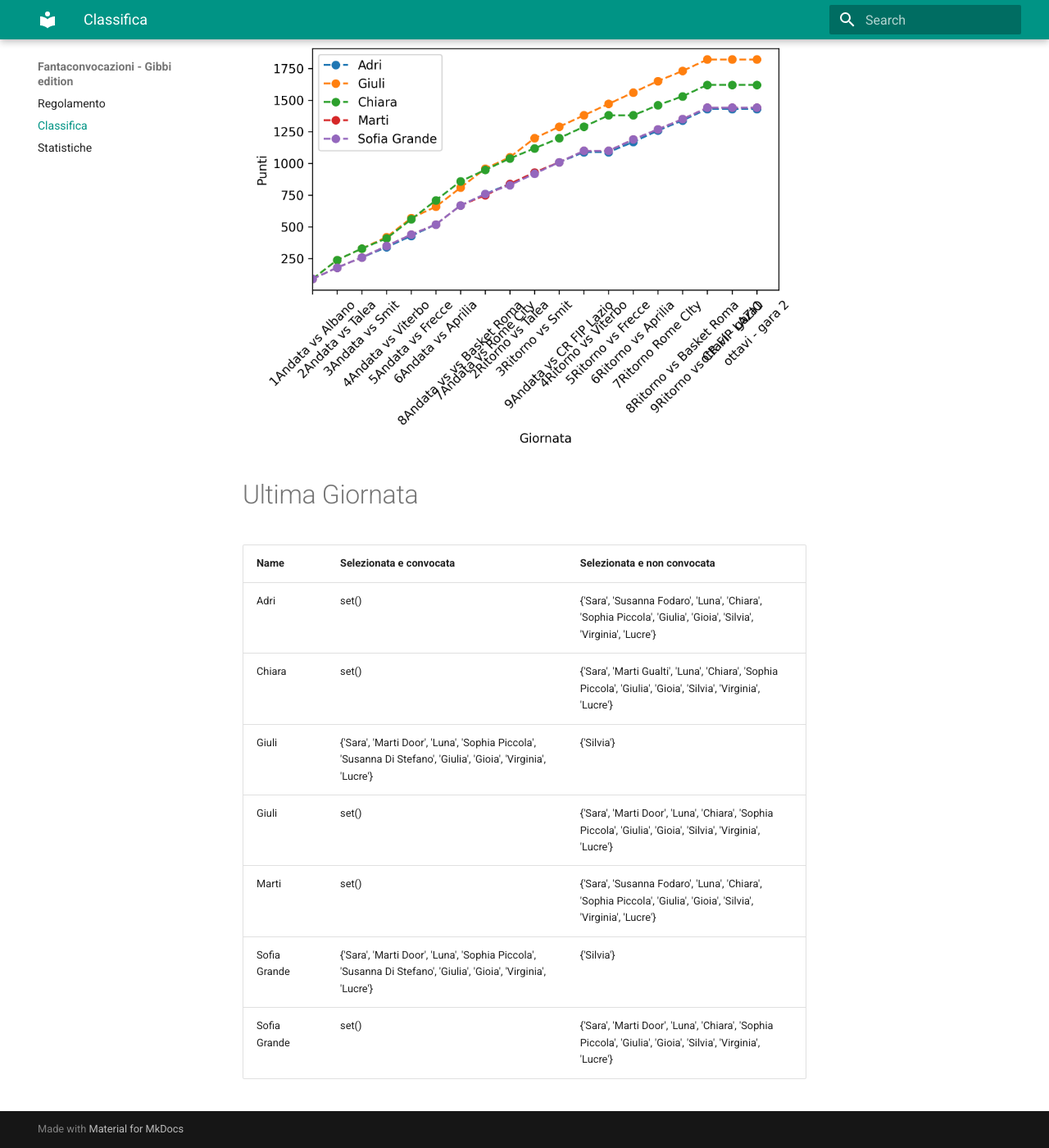
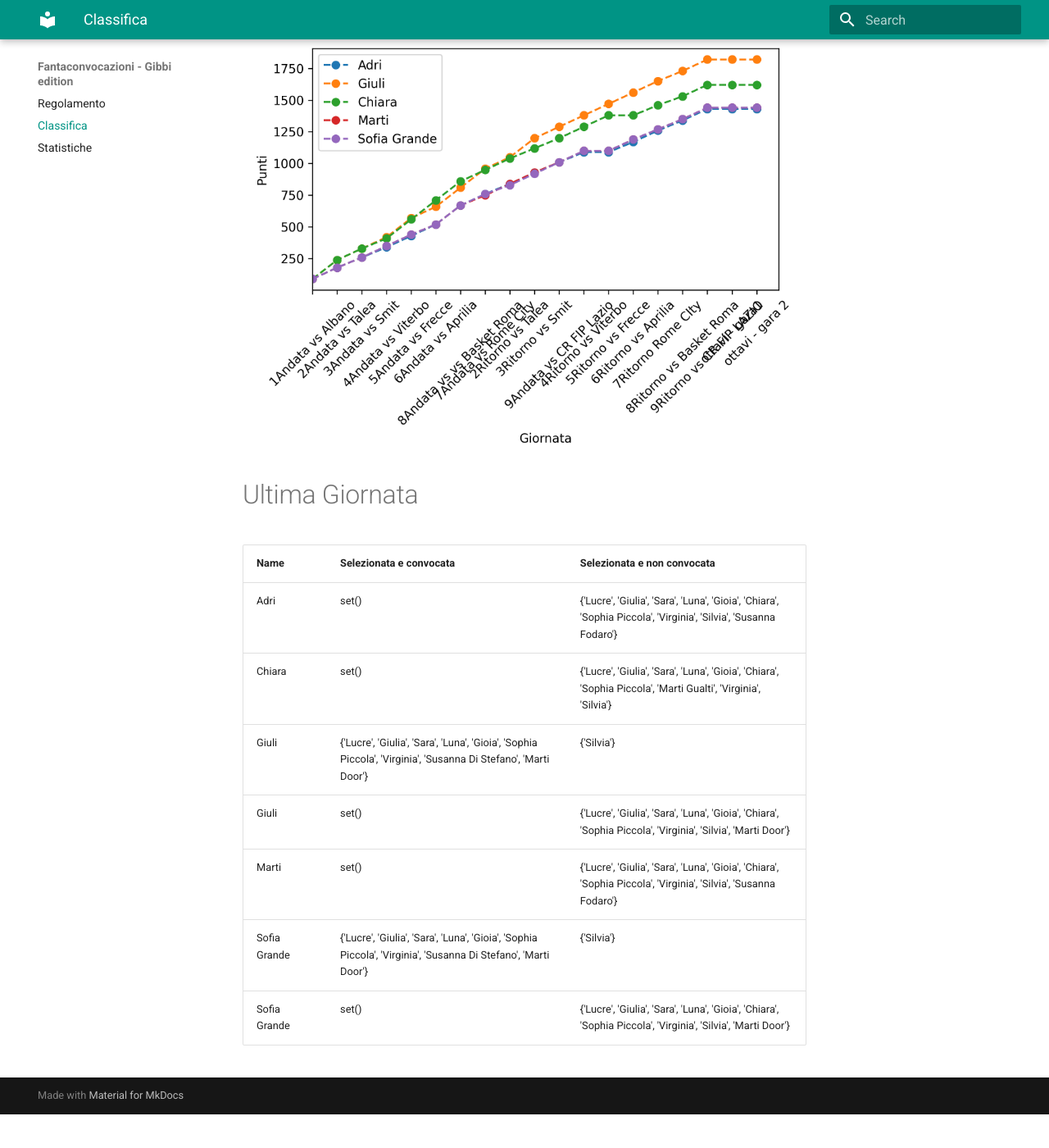
Before and after one commit to martinig94/fantagibbi, an MkDocs documentation site: the page built from docs/Classifica.md, in a window 1280 px wide and 1400 px high, scrolled down 565 px. Shown: the whole window at 82% size. Built offline with MkDocs 1.6.1 and Material for MkDocs 9.7.7, drawn with Linux system fonts in a browser that asks for light colours; after the commit the page ends 1924 px from its top, so only the background shows below that.

Commit message:
Auto-update from main.py

```diff
--- a/docs/Classifica.md
+++ b/docs/Classifica.md
@@ -18,11 +18,11 @@
 <!-- START_TABLE CORRECT -->
 | Name         | Selezionata e convocata                                                                                        | Selezionata e non convocata                                                                                      |
 |:-------------|:---------------------------------------------------------------------------------------------------------------|:-----------------------------------------------------------------------------------------------------------------|
-| Adri         | set()                                                                                                          | {'Sara', 'Susanna Fodaro', 'Luna', 'Chiara', 'Sophia Piccola', 'Giulia', 'Gioia', 'Silvia', 'Virginia', 'Lucre'} |
-| Chiara       | set()                                                                                                          | {'Sara', 'Marti Gualti', 'Luna', 'Chiara', 'Sophia Piccola', 'Giulia', 'Gioia', 'Silvia', 'Virginia', 'Lucre'}   |
-| Giuli        | {'Sara', 'Marti Door', 'Luna', 'Sophia Piccola', 'Susanna Di Stefano', 'Giulia', 'Gioia', 'Virginia', 'Lucre'} | {'Silvia'}                                                                                                       |
-| Giuli        | set()                                                                                                          | {'Sara', 'Marti Door', 'Luna', 'Chiara', 'Sophia Piccola', 'Giulia', 'Gioia', 'Silvia', 'Virginia', 'Lucre'}     |
-| Marti        | set()                                                                                                          | {'Sara', 'Susanna Fodaro', 'Luna', 'Chiara', 'Sophia Piccola', 'Giulia', 'Gioia', 'Silvia', 'Virginia', 'Lucre'} |
-| Sofia Grande | {'Sara', 'Marti Door', 'Luna', 'Sophia Piccola', 'Susanna Di Stefano', 'Giulia', 'Gioia', 'Virginia', 'Lucre'} | {'Silvia'}                                                                                                       |
-| Sofia Grande | set()                                                                                                          | {'Sara', 'Marti Door', 'Luna', 'Chiara', 'Sophia Piccola', 'Giulia', 'Gioia', 'Silvia', 'Virginia', 'Lucre'}     |
+| Adri         | set()                                                                                                          | {'Lucre', 'Giulia', 'Sara', 'Luna', 'Gioia', 'Chiara', 'Sophia Piccola', 'Virginia', 'Silvia', 'Susanna Fodaro'} |
+| Chiara       | set()                                                                                                          | {'Lucre', 'Giulia', 'Sara', 'Luna', 'Gioia', 'Chiara', 'Sophia Piccola', 'Marti Gualti', 'Virginia', 'Silvia'}   |
+| Giuli        | {'Lucre', 'Giulia', 'Sara', 'Luna', 'Gioia', 'Sophia Piccola', 'Virginia', 'Susanna Di Stefano', 'Marti Door'} | {'Silvia'}                                                                                                       |
+| Giuli        | set()                                                                                                          | {'Lucre', 'Giulia', 'Sara', 'Luna', 'Gioia', 'Chiara', 'Sophia Piccola', 'Virginia', 'Silvia', 'Marti Door'}     |
+| Marti        | set()                                                                                                          | {'Lucre', 'Giulia', 'Sara', 'Luna', 'Gioia', 'Chiara', 'Sophia Piccola', 'Virginia', 'Silvia', 'Susanna Fodaro'} |
+| Sofia Grande | {'Lucre', 'Giulia', 'Sara', 'Luna', 'Gioia', 'Sophia Piccola', 'Virginia', 'Susanna Di Stefano', 'Marti Door'} | {'Silvia'}                                                                                                       |
+| Sofia Grande | set()                                                                                                          | {'Lucre', 'Giulia', 'Sara', 'Luna', 'Gioia', 'Chiara', 'Sophia Piccola', 'Virginia', 'Silvia', 'Marti Door'}     |
 <!-- END_TABLE CORRECT -->
```
